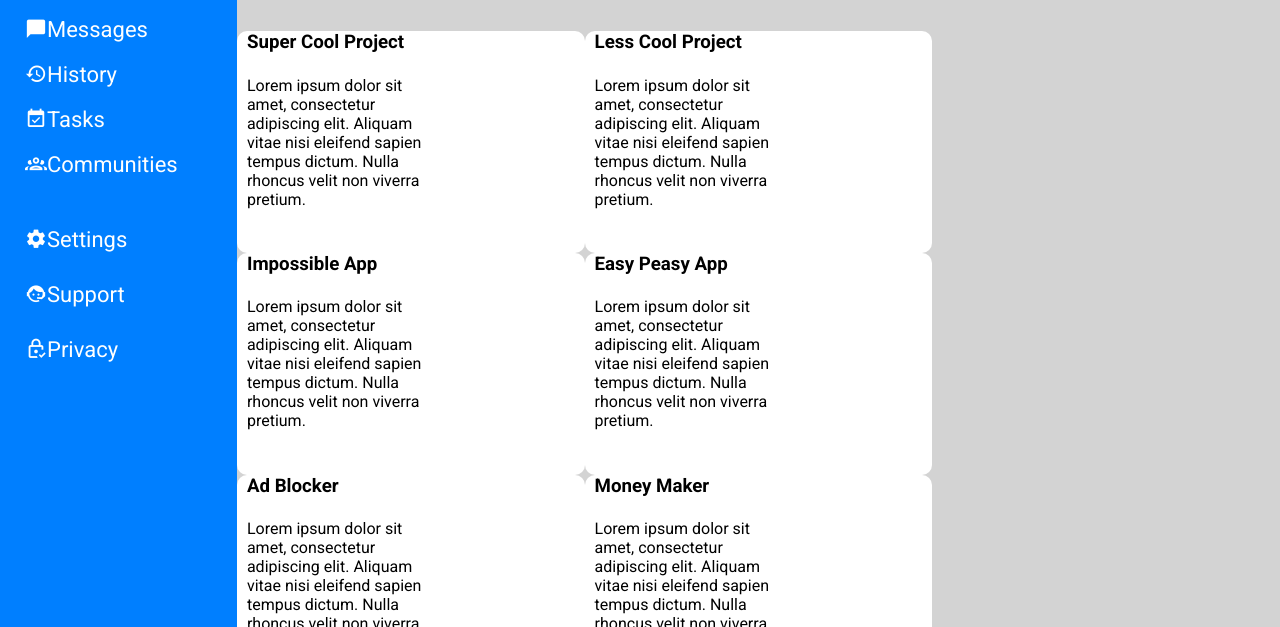
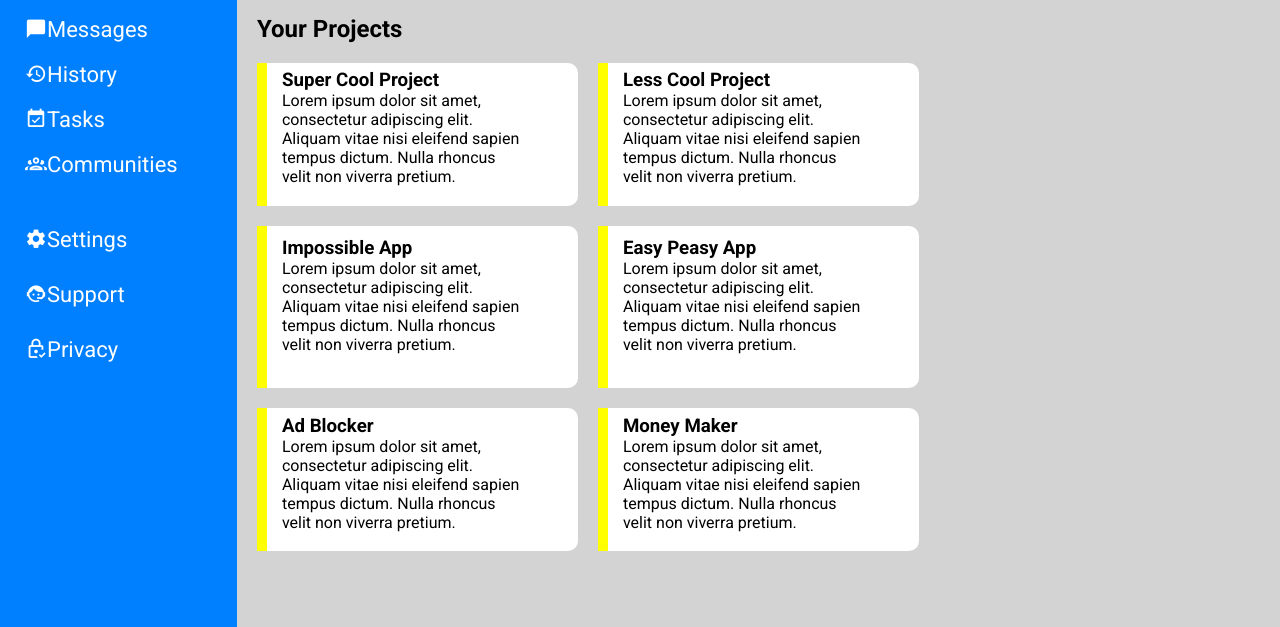
Before and after one commit to adamsaul314/Admin-Dashboard, a plain HTML site: page index.html in a window 1280 px wide. Shown: the part 173-800 px from the top of the page. Drawn offline with Linux system fonts and the light colour scheme.

Commit message:
project cards displaying correctly in grid

```diff
--- a/index.html
+++ b/index.html
@@ -58,7 +58,9 @@
         </div>
 
         <div class="main-content">
+            <h2 class="projectHeading">Your Projects</h2>
             <div class="projectCard1 projectCards">
+                <div class="yellowBar"></div>
                 <h3>Super Cool Project</h3>
                 <p>Lorem ipsum dolor sit amet, consectetur adipiscing elit.
                  Aliquam vitae nisi eleifend sapien tempus dictum.
@@ -66,6 +68,7 @@
             </div>
 
             <div class="projectCard2 projectCards">
+                <div class="yellowBar"></div>
                 <h3>Less Cool Project</h3>
                 <p>Lorem ipsum dolor sit amet, consectetur adipiscing elit.
                  Aliquam vitae nisi eleifend sapien tempus dictum.
@@ -73,6 +76,7 @@
             </div>
 
             <div class="projectCard3 projectCards">
+                <div class="yellowBar"></div>
                 <h3>Impossible App</h3>
                 <p>Lorem ipsum dolor sit amet, consectetur adipiscing elit.
                  Aliquam vitae nisi eleifend sapien tempus dictum.
@@ -80,6 +84,7 @@
             </div>
 
             <div class="projectCard4 projectCards">
+                <div class="yellowBar"></div>
                 <h3>Easy Peasy App</h3>
                 <p>Lorem ipsum dolor sit amet, consectetur adipiscing elit.
                  Aliquam vitae nisi eleifend sapien tempus dictum.
@@ -87,6 +92,7 @@
             </div>
 
             <div class="projectCard5 projectCards">
+                <div class="yellowBar"></div>
                 <h3>Ad Blocker</h3>
                 <p>Lorem ipsum dolor sit amet, consectetur adipiscing elit.
                  Aliquam vitae nisi eleifend sapien tempus dictum.
@@ -94,6 +100,7 @@
             </div>
 
             <div class="projectCard6 projectCards">
+                <div class="yellowBar"></div>
                 <h3>Money Maker</h3>
                 <p>Lorem ipsum dolor sit amet, consectetur adipiscing elit.
                  Aliquam vitae nisi eleifend sapien tempus dictum.
--- a/styles.css
+++ b/styles.css
@@ -57,8 +57,10 @@
   .main-content{
     display: grid;
     grid-template-columns: 1fr 1fr 1fr;
-    grid-template-rows: 1fr 5fr 5fr 5fr 1fr;
+    grid-template-rows: 1fr 4fr 2fr 2fr 4fr 1fr;
 
+    gap: 20px;
+    padding: 20px;
     background-color: lightgrey;
   }
 
@@ -67,19 +69,40 @@
     border-radius: 10px;
 
     display: grid;
-    grid-template-columns: 10px 8fr 3fr 3fr;
-    grid-template-rows:  1fr 3fr 1fr;
+    /* grid-template-columns: 10px 300px 50px 50px;
+    grid-template-rows:  50px 150px 50px 50px; */
+    grid-template-columns: 10px 3fr 50px 50px; /* More flexible sizing */
+    grid-template-rows: auto;
+    width: 100%; /* Makes sure cards expand */
   }
 
   .projectCards p{
-    grid-column: 2 / 3;
+    grid-column: 2 / 4;
     grid-row: 2 / 3;
+    margin-left: 15px;
 
   }
+
+  .projectCards .yellowBar{
+    background-color: yellow;
+    grid-column: 1 / 2;
+    grid-row: 1 / 5;
+  }
+
+  /* .yellowBar{
+   background-color: yellow;
+    grid-column: 1 / 2;
+    grid-row: 1 / 5;
+  } */
+
 
   .projectCards h3{
     grid-column: 2 / 3;
     grid-row: 1 / 2;
+    display: flex;
+    justify-content: flex-start;
+    align-items: flex-end;
+    margin-left: 15px;
   }
   .projectCard1{
     background-color: white;
@@ -94,22 +117,22 @@
 
   .projectCard3{
     background-color: white;
-    grid-row: 3 / 4;
+    grid-row: 3 / 5;
   }
 
   .projectCard4{
     background-color: white;
-    grid-row: 3 / 4;
+    grid-row: 3 / 5;
   }
 
   .projectCard5{
     background-color: white;
-    grid-row: 4 / 5;
+    grid-row: 5 / 6;
   }
 
   .projectCard6{
     background-color: white;
-    grid-row: 4 / 5;
+    grid-row: 5 / 6;
   }
 
 
@@ -281,3 +304,10 @@
     border-radius: 17px;
     margin-left: 10px;
   }
+
+  .projectHeading{
+    display: flex;
+    justify-content: flex-start;
+    align-items: flex-end;
+
+  }
```
